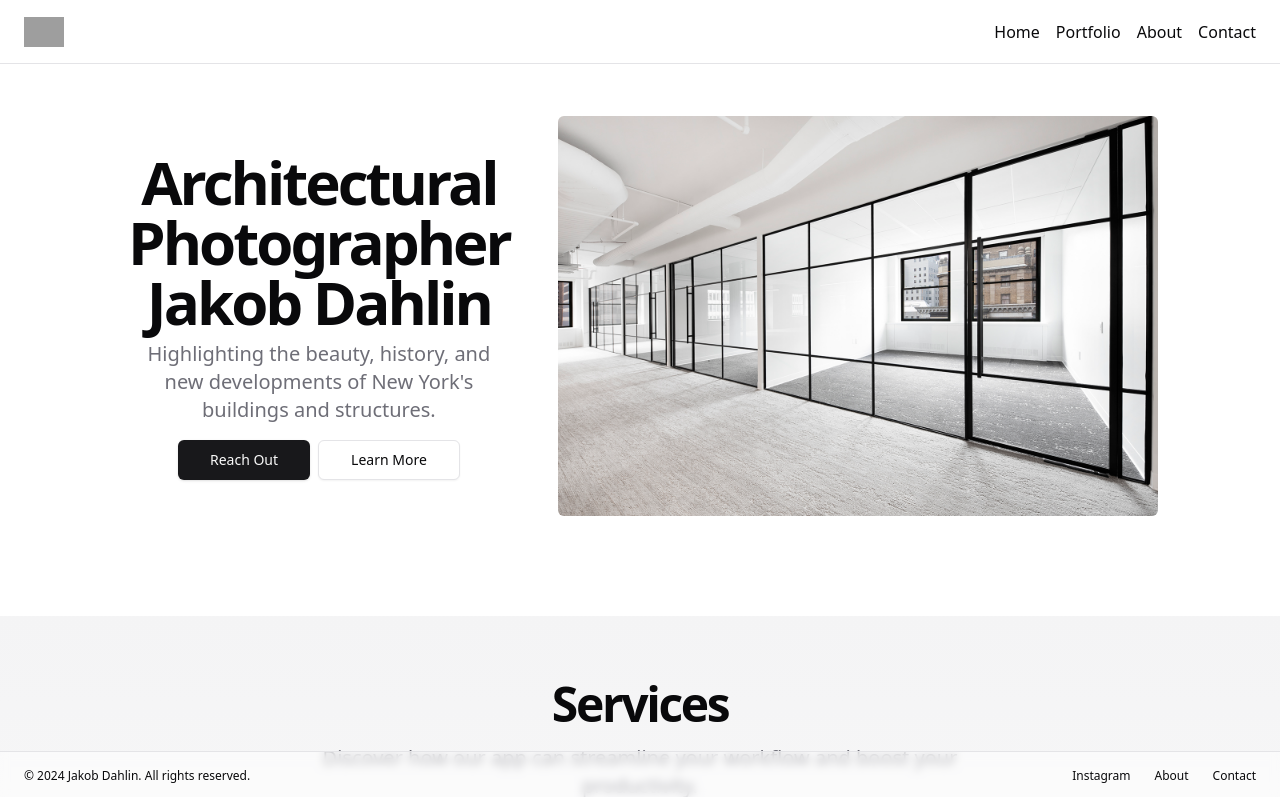
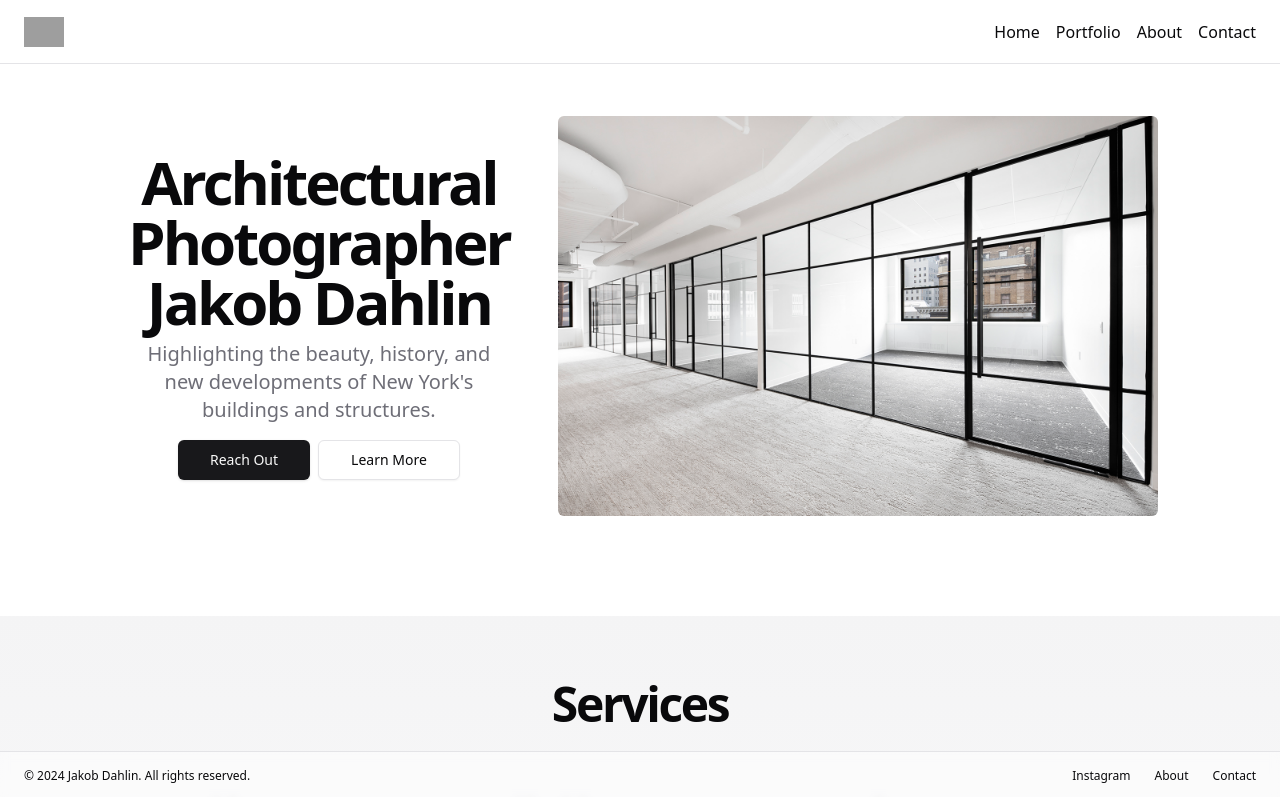
Before and after one commit to Dahlin301/portfolio, a Next.js app: page / in a window 1280 px wide. Shown: the top 797 px of the page. Built offline with nearby package versions, Linux system fonts and the light colour scheme; grey boxes are pictures that could not be loaded.

Commit message:
Fix unescaped characters in JSX

```diff
--- a/app/page.tsx
+++ b/app/page.tsx
@@ -54,7 +54,6 @@ const Portfolio = () => {
     <div className="flex flex-col items-center justify-center space-y-4 text-center">
       <h2 className="text-3xl font-bold tracking-tighter sm:text-5xl">Services</h2>
       <p className="max-w-[700px] text-muted-foreground md:text-xl lg:text-base xl:text-xl">
-        Discover how our app can streamline your workflow and boost your productivity.
       </p>
     </div>
     <div className="mx-auto grid max-w-5xl grid-cols-1 gap-6 py-12 sm:grid-cols-2 md:grid-cols-3 lg:gap-12">
```
Also changed, not shown: app/globals.css (+0 -9 lines).
